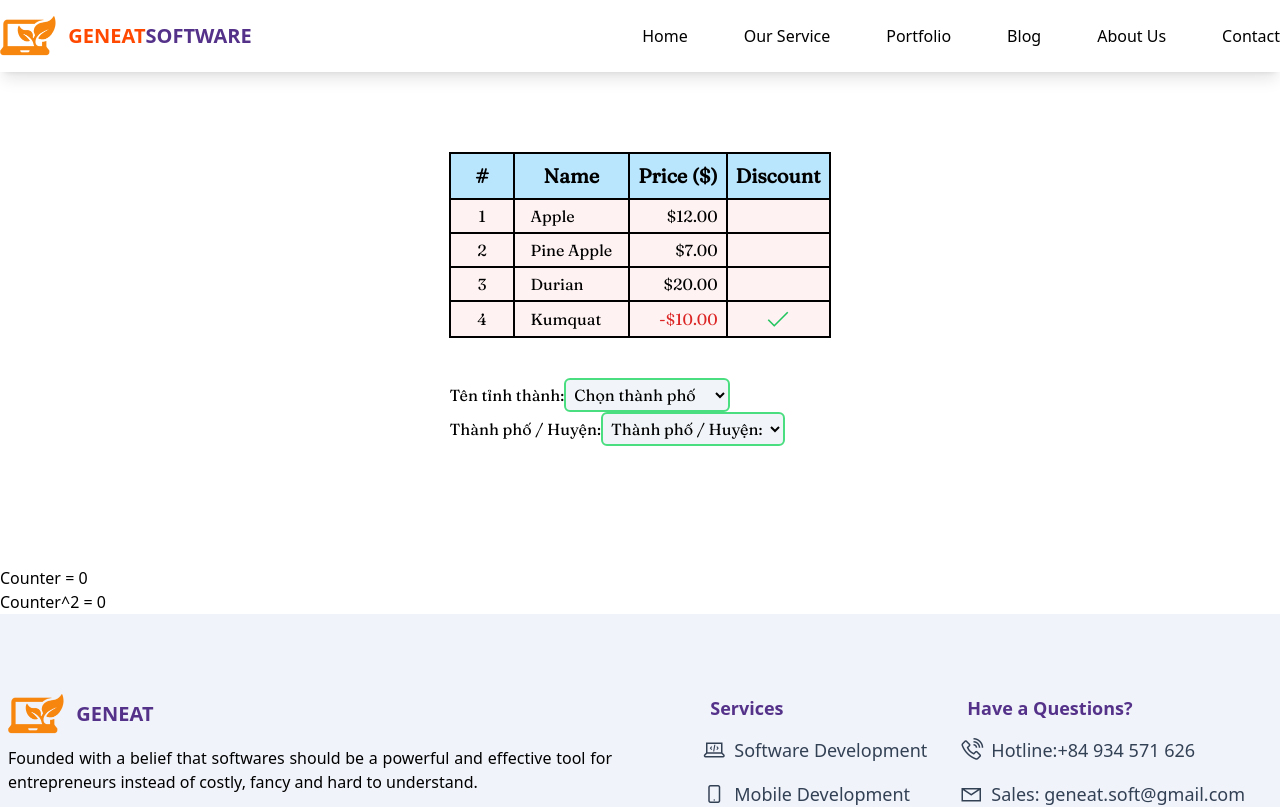
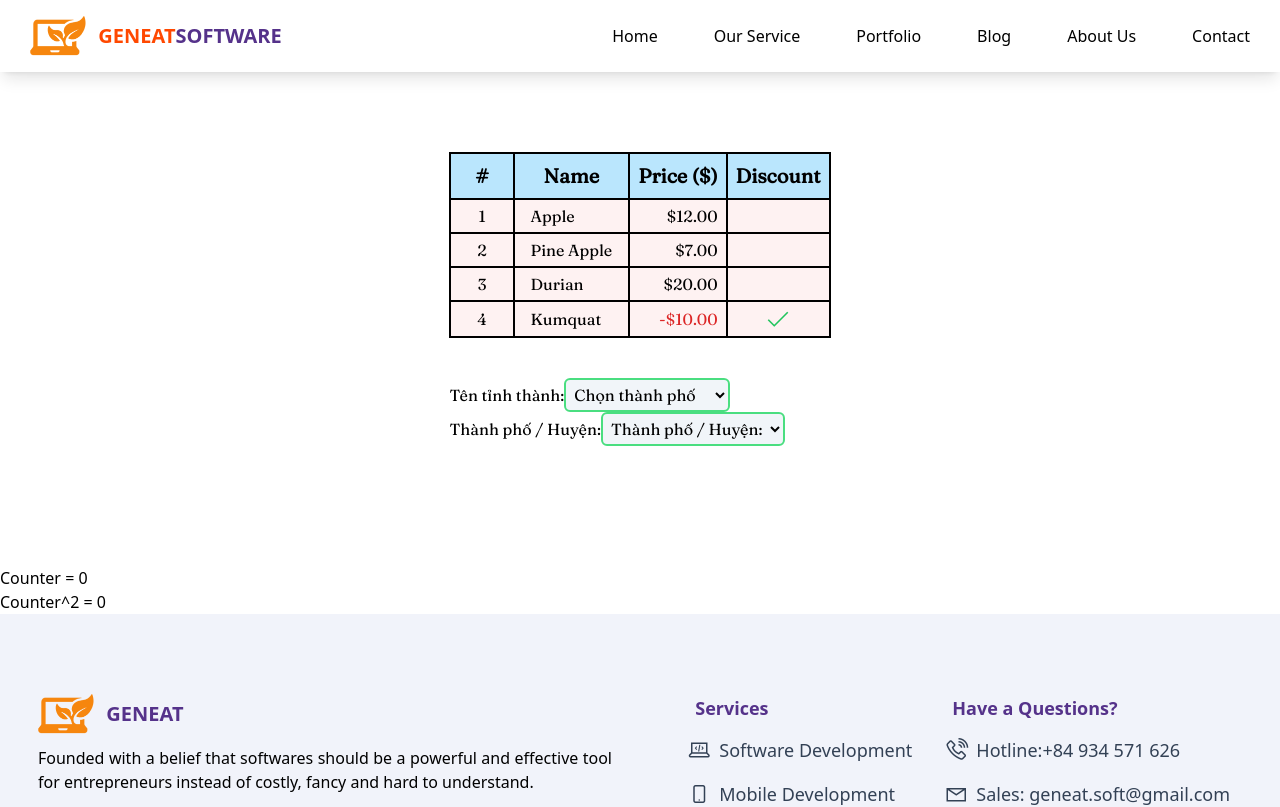
Before and after one commit to nguyenle2k/website, an Angular app: page / in a window 1280 px wide. Shown: the top 807 px of the page. Built offline with nearby package versions, Linux system fonts and the light colour scheme.

Commit message:
fix(main): container

```diff
--- a/tailwind.config.js
+++ b/tailwind.config.js
@@ -5,7 +5,15 @@ module.exports = {
   ],
   theme: {
     extend: {
-
+      container: {
+        screens: {
+          xs: '640px',
+          sm: '768px',
+          md: '1024px',
+          lg: '1220px',
+          xl: '1220px', // 1536px
+        },
+      },
     },
   },
   plugins: [],
```
